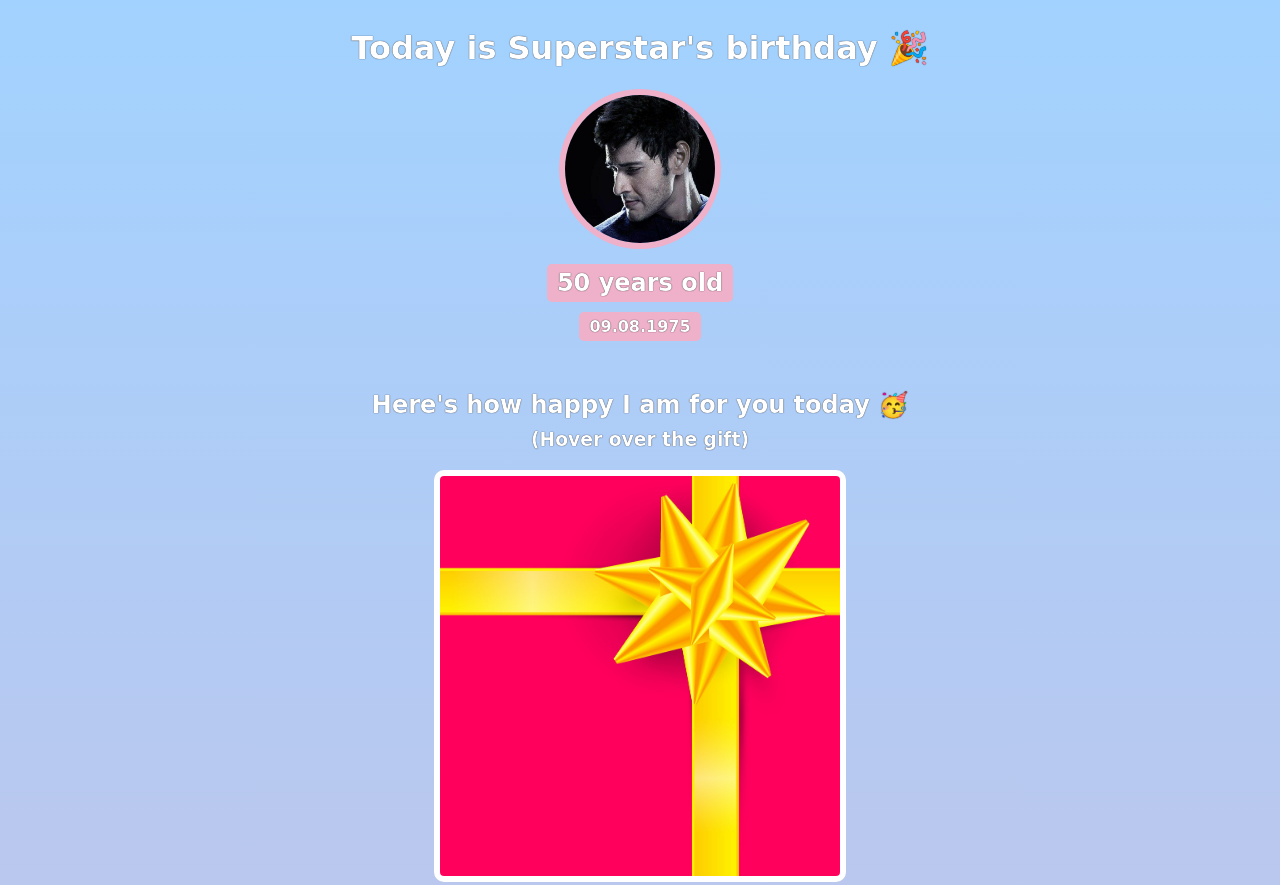
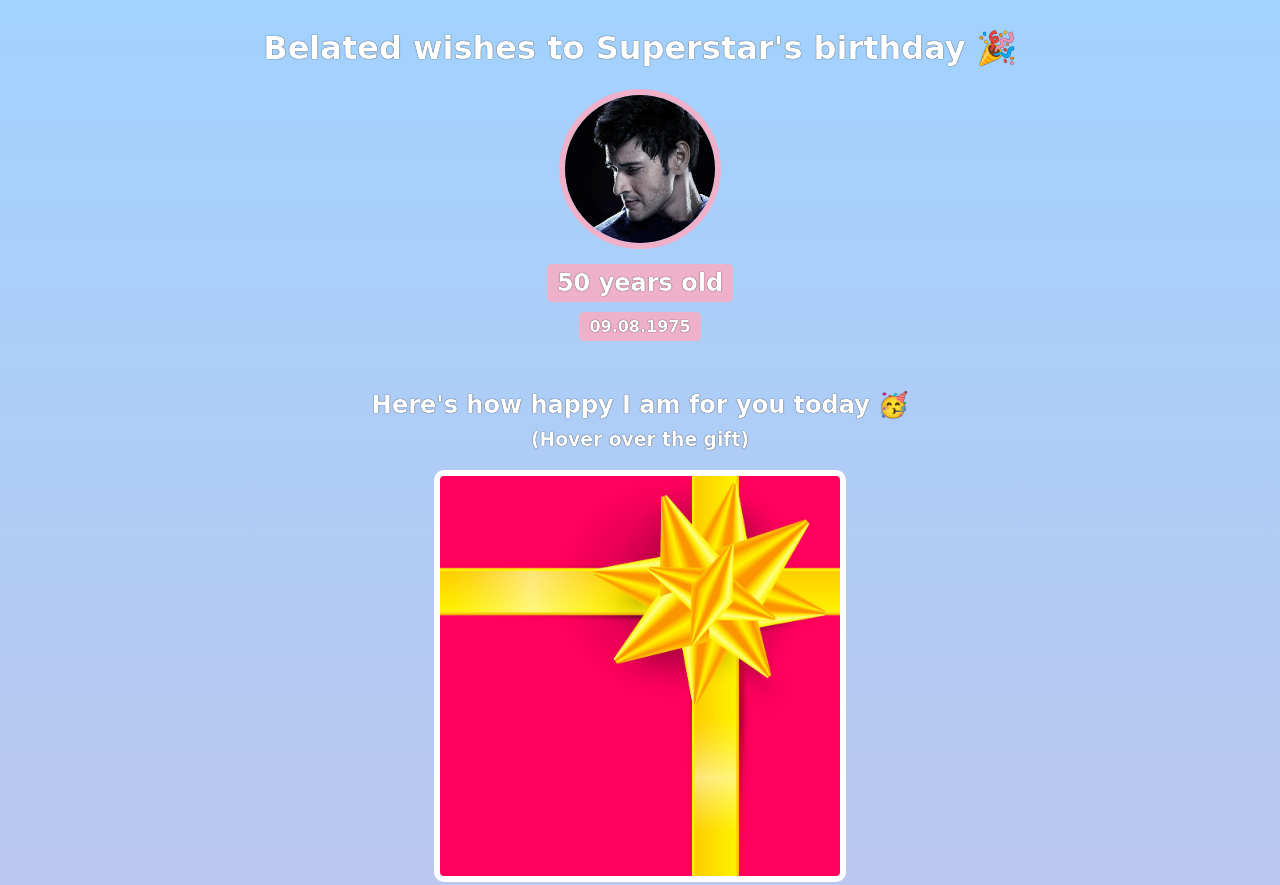
Before and after one commit to MadhuBabuBairu/BirthdayGiftProject, a website built with Vite: page index.html in a window 1280 px wide. Shown: the top 885 px of the page. Built offline with nearby package versions, Linux system fonts and the light colour scheme; a web font is replaced by a local one.

Commit message:
Update index.html

```diff
--- a/index.html
+++ b/index.html
@@ -7,7 +7,7 @@
     </head>
     <body>
         <div id="header">
-            <h1>Today is Superstar's birthday 🎉</h1>
+            <h1>Belated wishes to Superstar's birthday 🎉</h1>
             <img id="bff-img" src="Mb.jpg">
             <h2 id="bday-age">50 years old</h2>
             <h4 id="bday-date">09.08.1975</h4>
```
